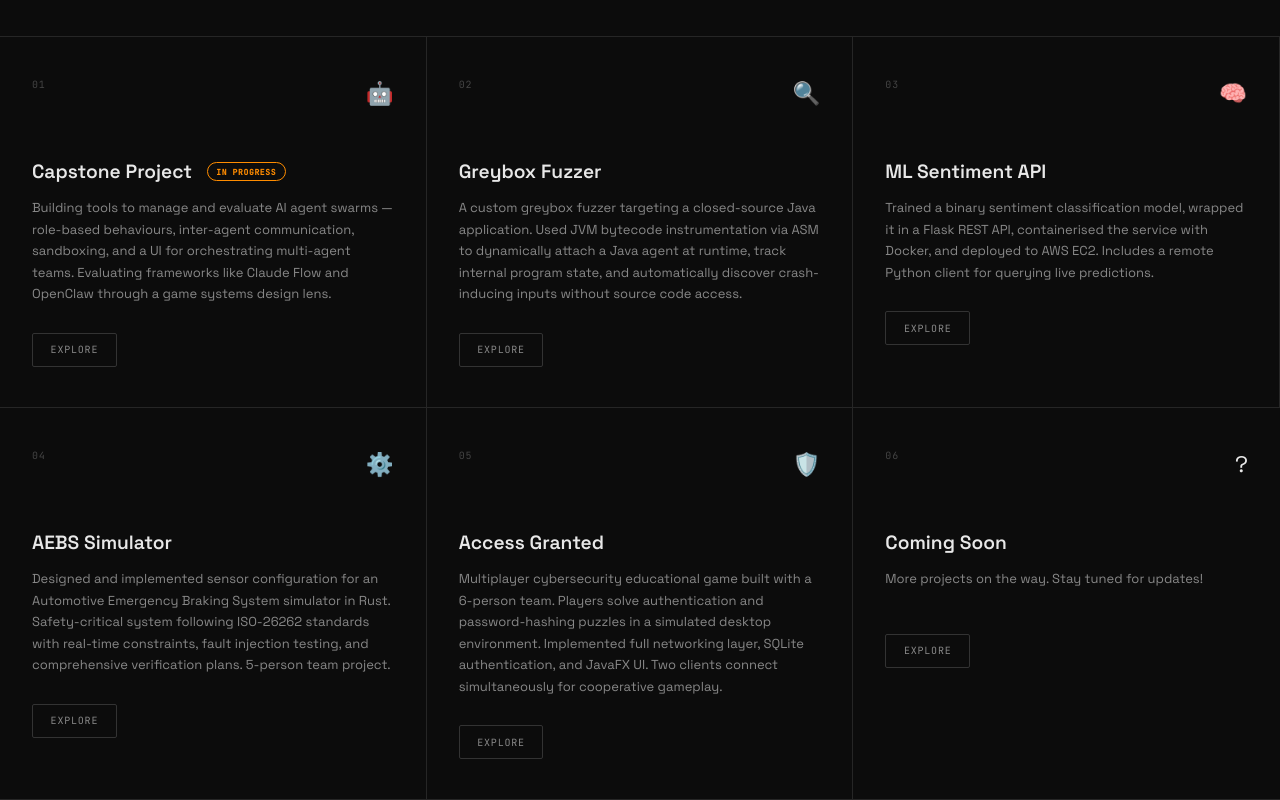
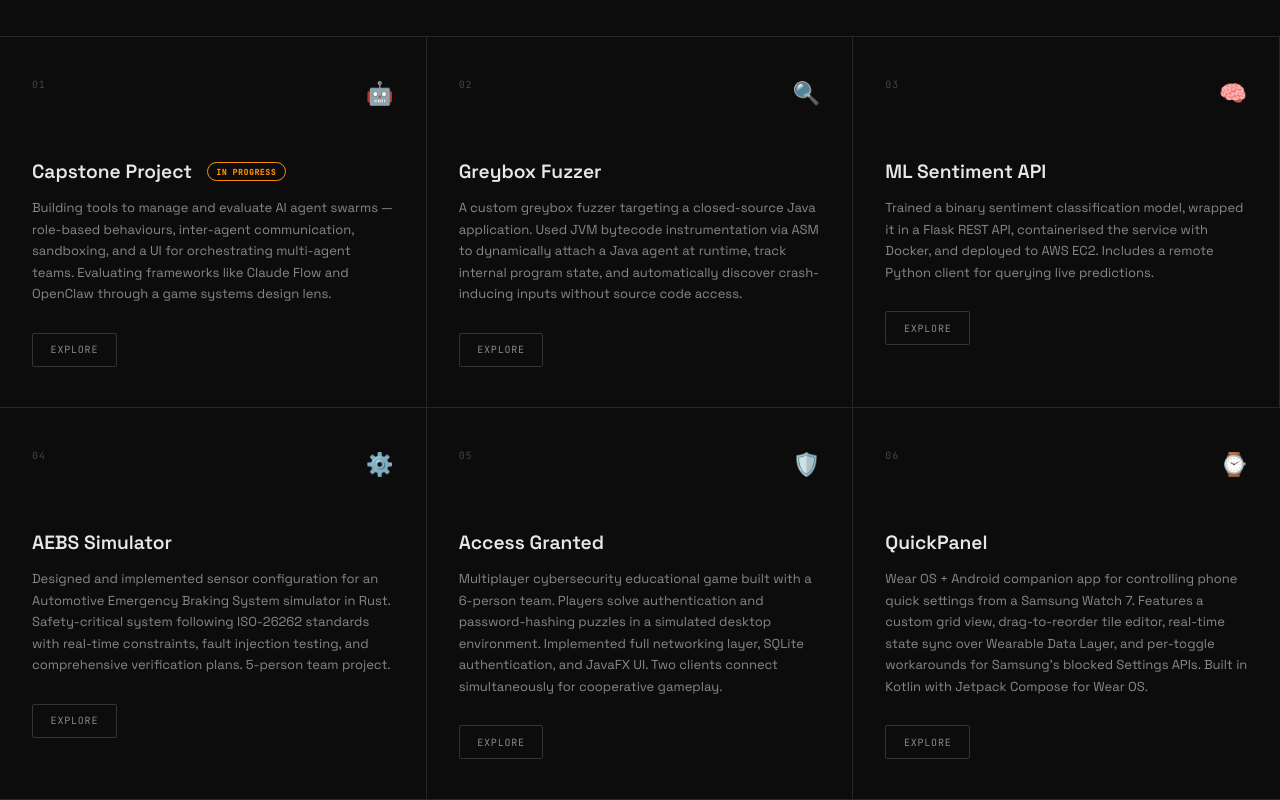
Before and after one commit to tangosara/tangosara.github.io, a plain HTML site: page index.html in a window 1280 px wide. Shown: the part 1738-2538 px from the top of the page. Drawn offline with Linux system fonts and the light colour scheme; animation ran at ten frames a second.

Commit message:
Add QuickPanel as project 06

```diff
--- a/index.html
+++ b/index.html
@@ -233,10 +233,10 @@
                 <div class="project-inner">
                     <div class="project-top">
                         <span class="mono project-num">06</span>
-                        <span class="project-icon">?</span>
+                        <span class="project-icon">⌚</span>
                     </div>
-                    <h3 class="project-title">Coming Soon</h3>
-                    <p class="project-desc">More projects on the way. Stay tuned for updates!</p>
+                    <h3 class="project-title">QuickPanel</h3>
+                    <p class="project-desc">Wear OS + Android companion app for controlling phone quick settings from a Samsung Watch 7. Features a custom grid view, drag-to-reorder tile editor, real-time state sync over Wearable Data Layer, and per-toggle workarounds for Samsung&rsquo;s blocked Settings APIs. Built in Kotlin with Jetpack Compose for Wear OS.</p>
                     <span class="mono project-btn">Explore</span>
                 </div>
             </a>
```
